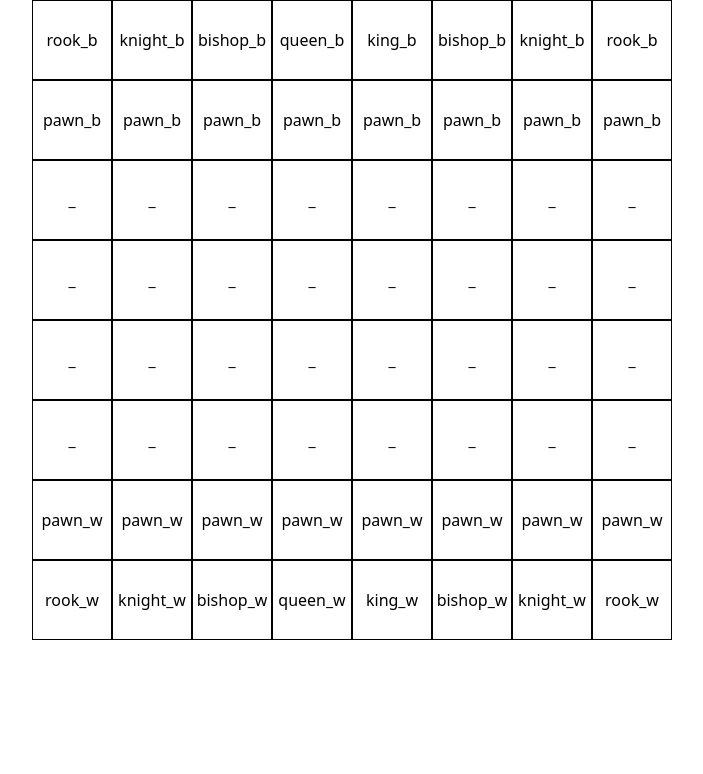
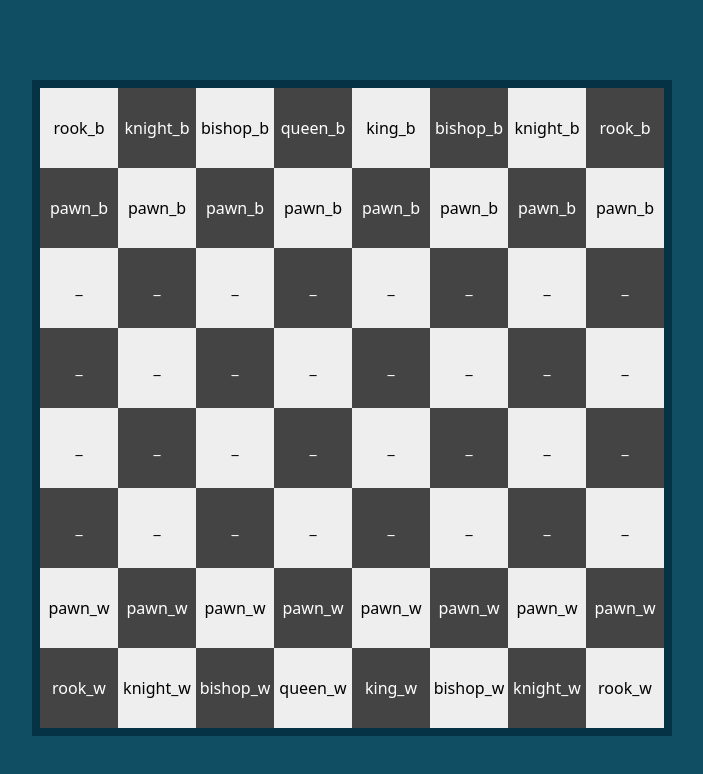
Before and after one commit to albarin/escaque, a SvelteKit app: page / in a window 1280 px wide. Shown: the top 774 px of the page, without its empty margins (288-991 px from the left). Built offline with nearby package versions, Linux system fonts and the light colour scheme.

Commit message:
Style board

```diff
--- a/src/app.html
+++ b/src/app.html
@@ -1,11 +1,14 @@
 <!doctype html>
 <html lang="en">
+
 <head>
 	<meta charset="utf-8" />
 	<meta name="viewport" content="width=device-width, initial-scale=1" />
 	%sveltekit.head%
 </head>
-	<body data-sveltekit-preload-data="hover">
+
+<body data-sveltekit-preload-data="hover" class="bg-cyan-900">
 	<div style="display: contents">%sveltekit.body%</div>
 </body>
+
 </html>
--- a/src/routes/+page.svelte
+++ b/src/routes/+page.svelte
@@ -4,11 +4,11 @@
 	const board: (Piece | null)[][] = initBoard();
 </script>
 
-<div>
+<div class="mx-auto mt-20 w-160 border-8 border-cyan-950">
 	{#each board as row, i}
 		<div class="row">
 			{#each row as _, j}
-				<div class="cell">
+				<div class="cell {(i + j) % 2 === 0 ? 'white' : 'black'}">
 					<p>{board[i][j]?.type}</p>
 					_
 					<p>{board[i][j]?.color[0]}</p>
@@ -27,9 +27,17 @@
 	.cell {
 		width: 80px;
 		height: 80px;
-		border: 1px solid black;
 		display: flex;
 		align-items: center;
 		justify-content: center;
 	}
+
+	.cell.white {
+		background-color: #eee;
+	}
+
+	.cell.black {
+		background-color: #444;
+		color: white;
+	}
 </style>
```
Lines whose indentation alone changed are shown as unchanged.
